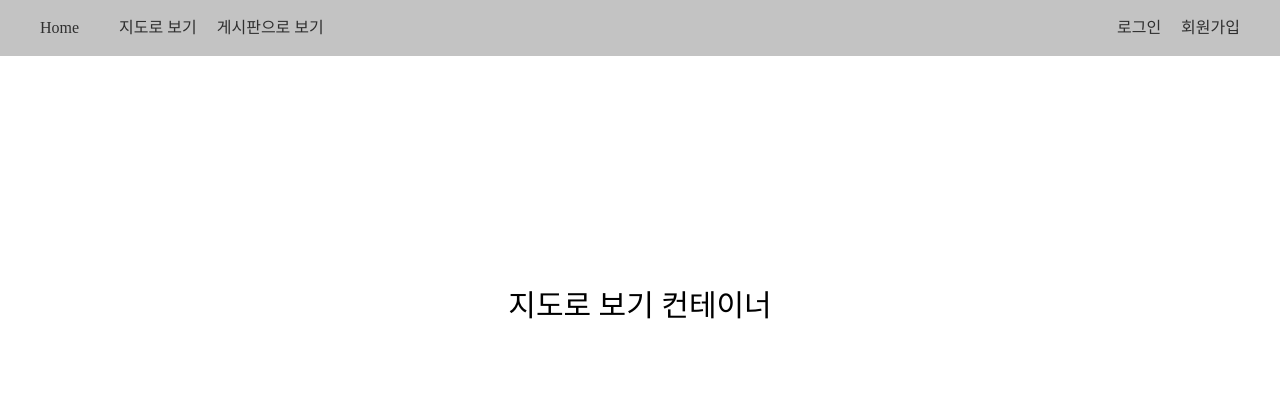
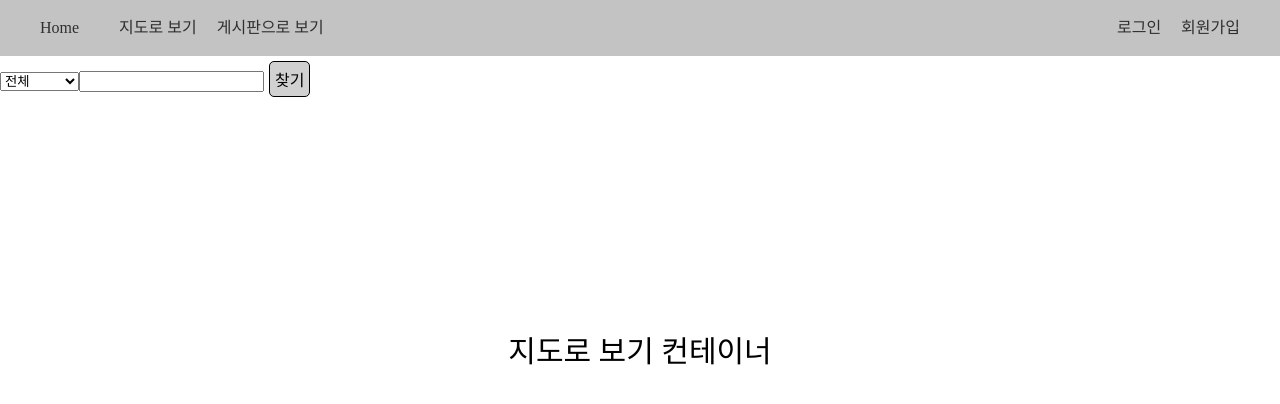
Before and after one commit to walkbook/walkbook-frontend, a React (Create React App) app: page /searchmap in a window 1280 px wide. Shown: the top 404 px of the page. Built offline with nearby package versions, Linux system fonts and the light colour scheme.

Commit message:
[feature] 검색창 뷰 구현

```diff
--- a/src/components/KeywordSearchBar.jsx
+++ b/src/components/KeywordSearchBar.jsx
@@ -0,0 +1,13 @@
+export default function KeywordSearchBar() {
+  return (
+    <>
+      <select name="type">
+        <option value="all">전체</option>
+        <option value="title">제목</option>
+        <option value="titleContent">제목+내용</option>
+      </select>
+      <input type="text" />
+      <button className="sample_button" type="submit">찾기</button>
+    </>
+  )
+}
--- a/src/pages/SearchByMapPage.jsx
+++ b/src/pages/SearchByMapPage.jsx
@@ -1,4 +1,5 @@
 import React from 'react';
+import KeywordSearchBar from '../components/KeywordSearchBar';
 import NavBar from '../components/NavBar';
 import SearchByMap from '../containers/SearchByMap';
 
@@ -6,6 +7,7 @@ export default function SearchByMapPage() {
   return (
     <>
       <NavBar />
+      <KeywordSearchBar />
       <SearchByMap />
     </>
   );
```
